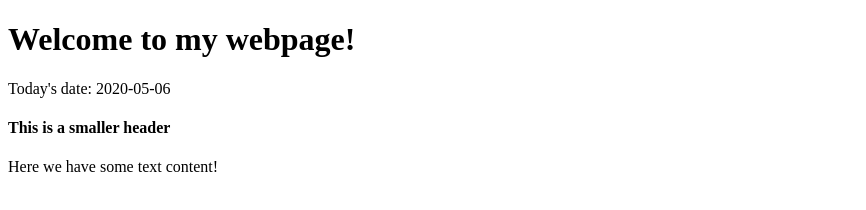
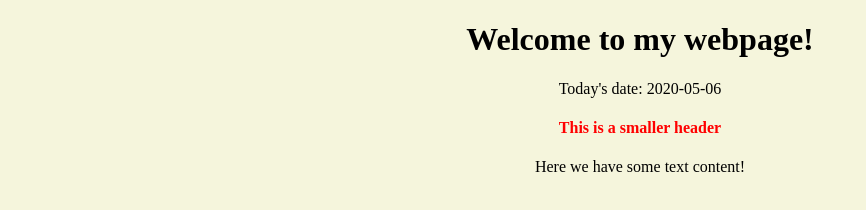
Before and after one commit to OakNinja/yacc, a plain HTML site: page index.html in a window 1280 px wide. Shown: the whole page, without its empty margins (0-866 px from the left). Drawn offline with Linux system fonts and the light colour scheme.

Commit message:
Added css styles

```diff
--- a/index.html
+++ b/index.html
@@ -2,6 +2,7 @@
 <html>
   <head>
     <title>My webpage!</title>
+    <link rel="stylesheet" href="styles.css" />
   </head>
   <body>
       <h1>Welcome to my webpage!</h1>
--- /dev/null
+++ b/styles.css
@@ -0,0 +1,8 @@
+body {
+    text-align: center;
+    background-color: beige;
+}
+
+h4 {
+    color: red;
+}
```
